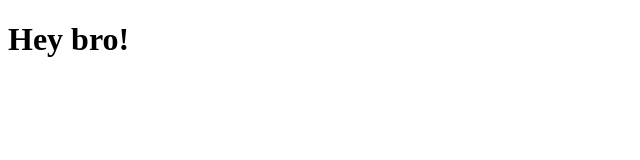
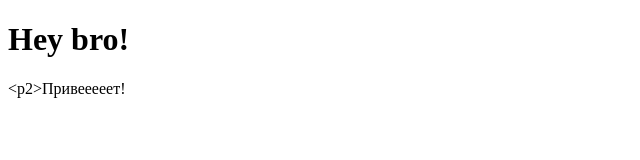
Before and after one commit to shchelkunovvolodymyr/test, a plain HTML site: page index.html in a window 1280 px wide. Shown: the whole page, without its empty margins (0-640 px from the left). Drawn offline with Linux system fonts and the light colour scheme.

Commit message:
Добавили привеееет
Добавили параграф ПРИВЕЕЕЕТ

```diff
--- a/index.html
+++ b/index.html
@@ -7,5 +7,6 @@
 </head>
 <body>
 <h1>Hey bro!</h1>
+<р2>Привееееет!</р2>
 </body>
 </html>
```
